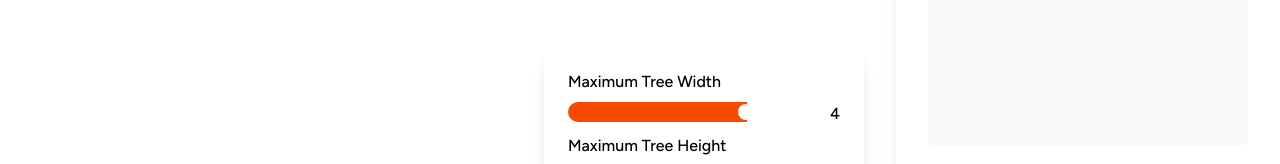
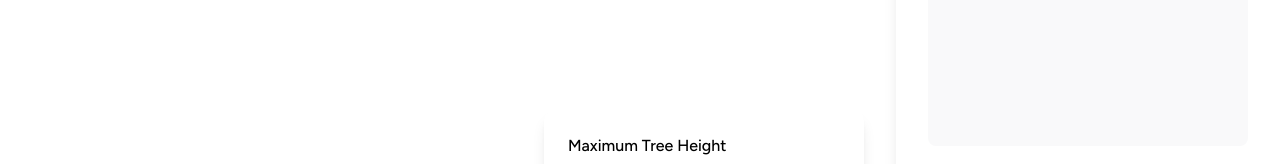
Before and after one commit to ancesTree2025/ancestree, a SvelteKit app in the folder client/: page / in a window 1280 px wide. Shown: the part 546-710 px from the top of the page. Built offline with nearby package versions, Linux system fonts and the light colour scheme.

Commit message:
feat(frontend): remove max width

```diff
--- a/client/src/routes/+page.svelte
+++ b/client/src/routes/+page.svelte
@@ -56,7 +56,7 @@
   let relationFinder = $state<RelationFinder>();
 
   let showSettings = $state(false);
-  let maxWidth = $state(4);
+  const maxWidth = 4;
   let maxHeight = $state(4);
   let currentCenter: Position = $state<Position>({ x: 0, y: 0 });
   const checkboxOptions: InfoChecklist = [
@@ -353,23 +353,6 @@
       <div class="absolute bottom-8 right-8 flex flex-col items-start gap-4">
         <div class="w-80 rounded-xl bg-white p-6 text-base shadow-lg">
           <label class="mb-2 flex flex-col gap-2 font-medium"
-            >Maximum Tree Width
-            <div class="flex gap-5">
-              <input
-                type="range"
-                min="1"
-                max="5"
-                bind:value={maxWidth}
-                class="flex-1"
-                onclick={() => onSubmit(currentName)}
-              />
-              <div>
-                {maxWidth}
-              </div>
-            </div>
-          </label>
-
-          <label class="mb-2 flex flex-col gap-2 font-medium"
             >Maximum Tree Height
             <div class="flex gap-5">
               <input
```
